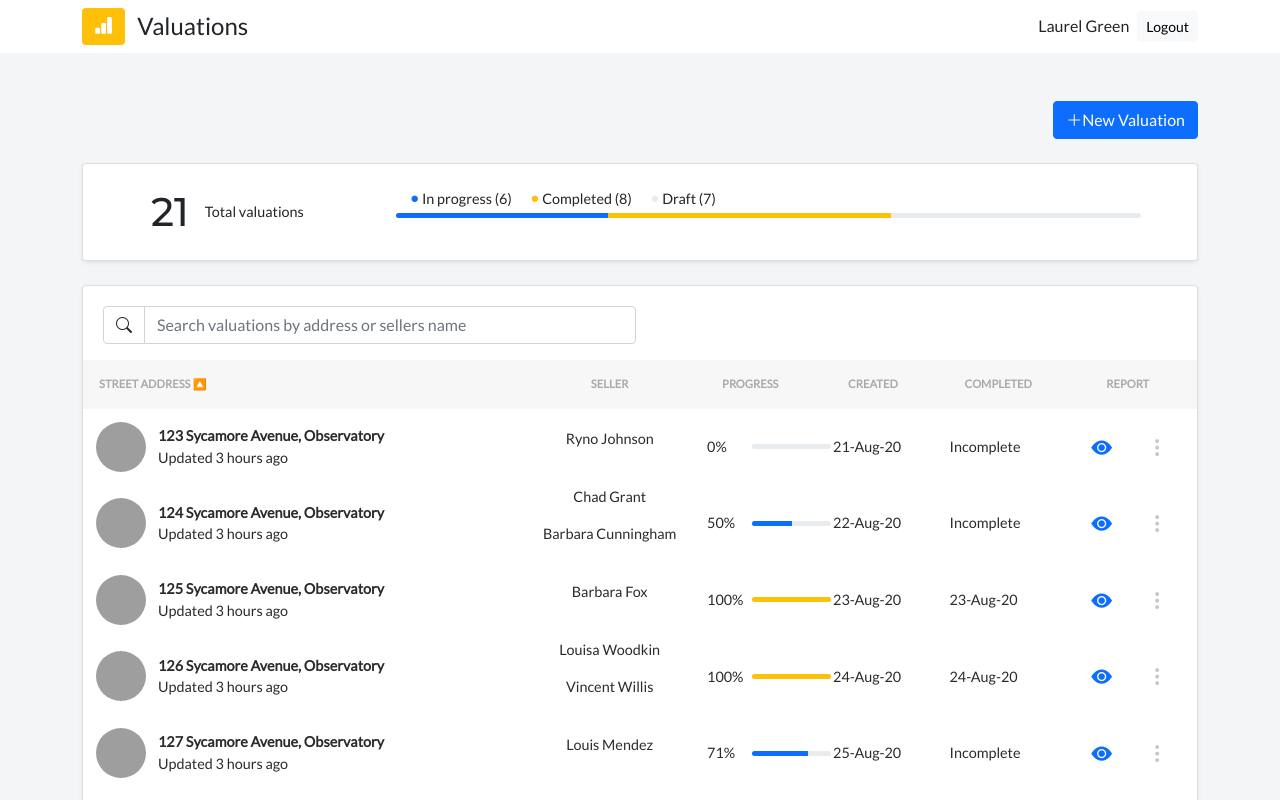
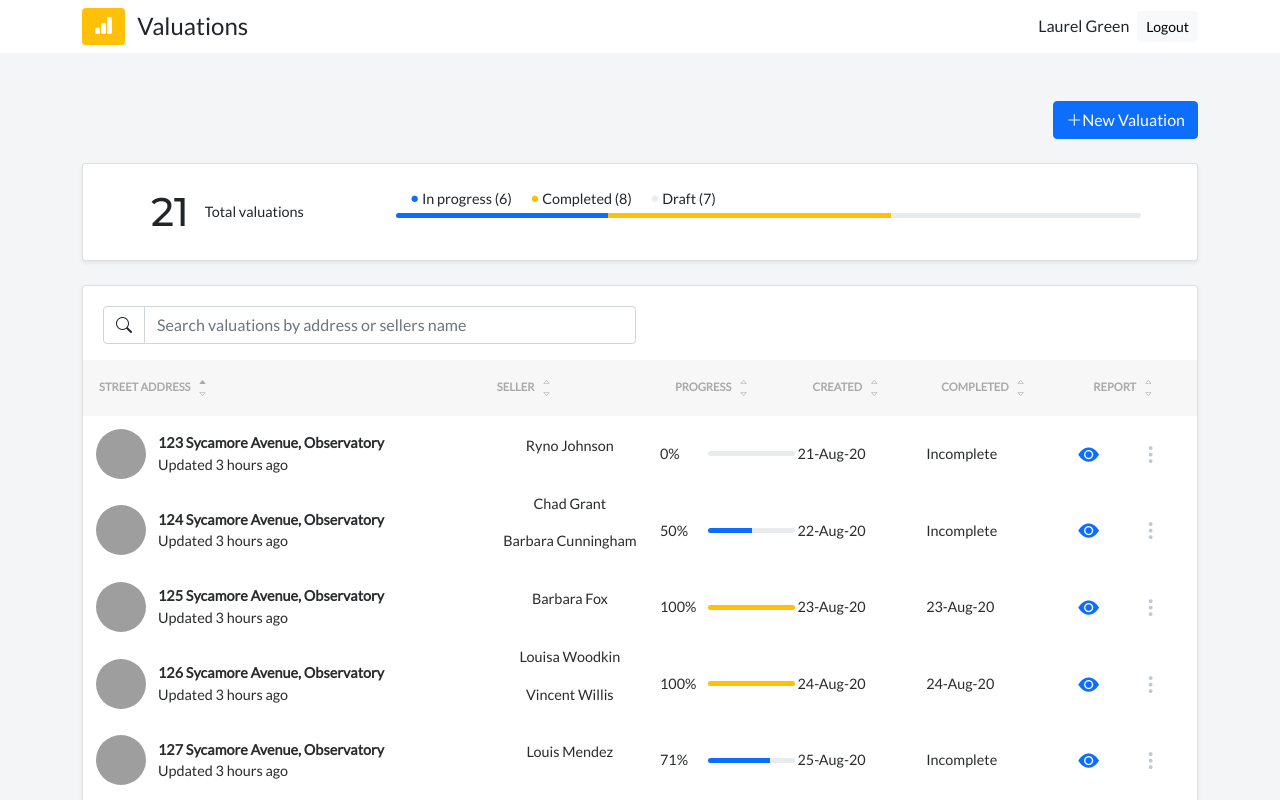
Before and after one commit to JasonJF/rawson-dev-test, a React (Vite) app in the folder rawson-valuation-screen/: page / in a window 1280 px wide. Both pictures are taken after a click on the element "STREET ADDRESS". Shown: the top 800 px of the page. Built offline with nearby package versions, Linux system fonts and the light colour scheme; grey boxes are pictures that could not be loaded.

Commit message:
feat: Added custom sorting carets to table

```diff
--- a/rawson-valuation-screen/src/App.css
+++ b/rawson-valuation-screen/src/App.css
@@ -19,6 +19,9 @@ a {
   color: grey;
   font-family: 'Lato', sans-serif;
   font-size: 0.8rem;
+}
+a:hover {
+  color: grey;
 }
 .App {
   min-height: 100vh;
@@ -88,7 +91,7 @@ tbody {
   padding: 0 0.2rem;
   width: 2rem;
 }
-.reportMenuIcon:hover {
+.reportMenuIcon:hover, .reportMenuIcon:active {
   color: #0d6efd;
   cursor: pointer;
   /* width: 1.3rem; */
@@ -118,3 +121,10 @@ tbody {
   font-size: 0.8rem;
   color: #292b2c;
 }
+
+.carets {
+  margin-left: 0.5rem;
+}
+.carets i {
+  font-size: 0.5rem;
+}
--- a/rawson-valuation-screen/src/components/CreateTable.jsx
+++ b/rawson-valuation-screen/src/components/CreateTable.jsx
@@ -6,6 +6,9 @@ import {
   useFlexLayout
 } from "react-table";
 import { useState } from "react";
+import CustomCaretDefault from "./CustomCaretDefault";
+import CustomCaretUp from "./CustomCaretUp";
+import CustomCaretDown from "./CustomCaretDown";
 
  //Example taken from https://nafeu.medium.com/global-filtering-and-sorting-with-react-table-ec604e57614a
 
@@ -77,17 +80,22 @@ export default function Table({ columns, data, defaultColumn }) {
           {headerGroups.map((headerGroup) => (
             <tr {...headerGroup.getHeaderGroupProps()}>
               {headerGroup.headers.map((column) => (
-                <th {...column.getHeaderProps(column.getSortByToggleProps())}>
+
+                    <th {...column.getHeaderProps(column.getSortByToggleProps())}>
+                      <div className="d-inline-flex align-items-center">
                   {column.render("Header")}
                   {/* Add a sort direction indicator */}
-                  <span>
+                  {/* <div className="d-flex flex-column"> */}
                     {column.isSorted
                       ? column.isSortedDesc
-                        ? " 🔽"
-                        : " 🔼"
-                      : ""}
-                  </span>
+                        ? <CustomCaretDown />
+                        : <CustomCaretUp />
+                      : <CustomCaretDefault />}
+                  {/* </div> */}
+                  </div>
                 </th>
+
+
               ))}
             </tr>
           ))}
--- /dev/null
+++ b/rawson-valuation-screen/src/components/CustomCaretDefault.jsx
@@ -0,0 +1,10 @@
+import React from 'react'
+
+export default function CustomCaretDefault() {
+    return (
+        <div className="carets d-flex flex-column">
+            <i className="bi bi-caret-up p-0 m-0"></i>
+            <i className="bi bi-caret-down p-0 m-0"></i>
+        </div>
+    )
+}
--- /dev/null
+++ b/rawson-valuation-screen/src/components/CustomCaretDown.jsx
@@ -0,0 +1,10 @@
+import React from 'react'
+
+export default function CustomCaretDefault() {
+    return (
+        <div className="carets d-flex flex-column">
+            <i className="bi bi-caret-up p-0 m-0"></i>
+            <i className="bi bi-caret-down-fill p-0 m-0"></i>
+        </div>
+    )
+}
--- /dev/null
+++ b/rawson-valuation-screen/src/components/CustomCaretUp.jsx
@@ -0,0 +1,10 @@
+import React from 'react'
+
+export default function CustomCaretDefault() {
+    return (
+        <div className="carets d-flex flex-column">
+            <i className="bi bi-caret-up-fill p-0 m-0"></i>
+            <i className="bi bi-caret-down p-0 m-0"></i>
+        </div>
+    )
+}
--- a/rawson-valuation-screen/src/components/MyReactTable.jsx
+++ b/rawson-valuation-screen/src/components/MyReactTable.jsx
@@ -60,6 +60,7 @@ export default function MyReactTable() {
         // Header: "SELLER",
         Header: () => (
           <div
+          className="d-inline-flex"
             style={{
               textAlign:"center"
             }}
```
